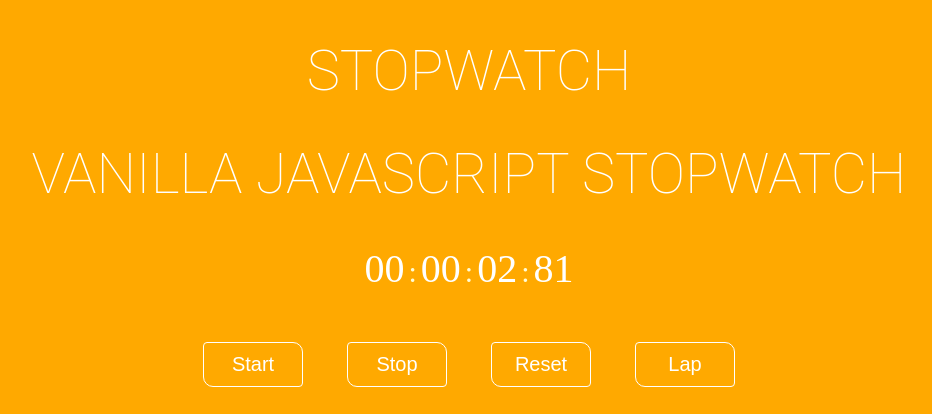
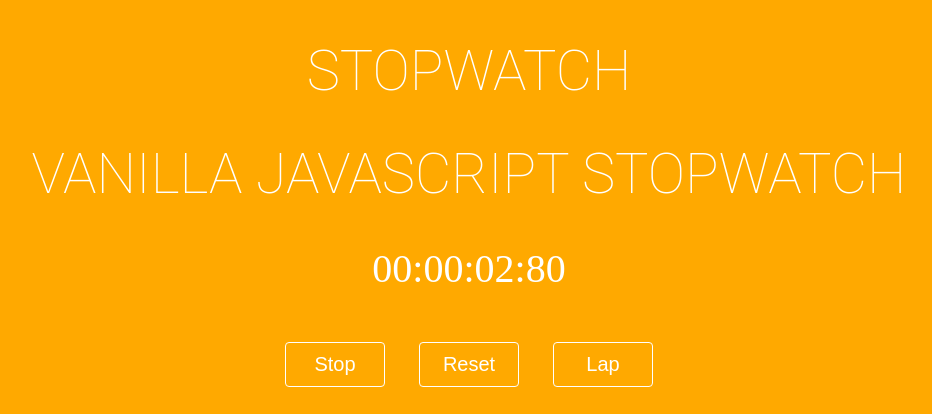
Before and after one commit to alkainno/stopwatch, a plain HTML site: page index.html in a window 1280 px wide. Both pictures are taken after a click on the button "Start". Shown: the whole page, without its empty margins (171-1103 px from the left). Drawn offline with Linux system fonts and the light colour scheme.

Commit message:
completed stopwatch

```diff
--- a/index.html
+++ b/index.html
@@ -13,34 +13,22 @@
         <h1>STOPWATCH</h1>
         <h1 class="subheading">VANILLA JAVASCRIPT STOPWATCH</h1>
         <div id="time">
-            <span class="digit" id="hr">
-                00</span>
-            <span class="txt">:</span>
-            <span class="digit" id="min">
-                00</span>
-            <span class="txt">:</span>
-            <span class="digit" id="sec">
-                00</span>
-            <span class="txt">:</span>
-            <span class="digit" id="count">
-                00</span>
+            <span class="digit" id="display">
+                00:00:00:00</span>
         </div>
         <div id="buttons">
-            <button class="btn" id="start">
+            <button class="btn" id="startStop">
                 Start</button>
-            <button class="btn" id="stop">
-                Stop</button>
             <button class="btn" id="reset">
                 Reset</button>
             <button class="btn" id="lap">
                 Lap</button>
-        </div>
-        <div>
-           <div class="lap-list">
-           </div>
+            <div id="laps">
+                <ul id="lapList"></ul>
+            </div>
         </div>
     </div>
-
+    </div>
     <script src="index.js"></script>
 </body>
 
--- a/index.js
+++ b/index.js
@@ -1,79 +1,97 @@
-let startBtn = document.getElementById("start");
-let stopBtn = document.getElementById("stop");
+let startStopBtn = document.getElementById("startStop");
 let resetBtn = document.getElementById("reset");
 let lapBtn = document.getElementById("lap");
+let lapList = document.getElementById("lapList");
+let display = document.getElementById("display");
 
-let hour = 00;
-let minute = 00;
-let second = 00;
-let count = 00;
+let startTime = 0;
+let timerInterval = null;
+let elapsed = 0;
+let laps = [];
+let previousLapTime = 0;
 
-startBtn.addEventListener("click", function () {
-  timer = true;
-  stopWatch();
-});
-
-stopBtn.addEventListener("click", function () {
-  timer = false;
+startStopBtn.addEventListener("click", function () {
+  if (timerInterval === null) {
+    startTimer();
+    startStopBtn.textContent = "Stop";
+    lapBtn.style.display = "inline-block";
+  } else {
+    stopTimer();
+    startStopBtn.textContent = "Start";
+  }
 });
 
 resetBtn.addEventListener("click", function () {
-  timer = false;
-  hour = 0;
-  minute = 0;
-  second = 0;
-  count = 0;
-  document.getElementById("hr").innerHTML = "00";
-  document.getElementById("min").innerHTML = "00";
-  document.getElementById("sec").innerHTML = "00";
-  document.getElementById("count").innerHTML = "00";
+  stopTimer();
+  display.textContent = "00:00:00:00";
+  laps = [];
+  lapList.innerHTML = "";
+  startStopBtn.textContent = "Start";
+  elapsed = 0; // Reset the elapsed time to 0 when the timer is reset
+  previousLapTime = 0; // Reset the previous lap time
 });
 
-function stopWatch() {
-  if (timer) {
-    count++;
+lapBtn.addEventListener("click", function () {
+  if (timerInterval !== null) {
+    laps.push(getElapsedTime());
+    let lapTime = formatTime(laps[laps.length - 1]);
+    let lapItem = document.createElement("li");
+    if (laps.length === 1) {
+      lapItem.textContent = lapTime;
+      let lapHeading = document.createElement("h4");
+      lapHeading.textContent = "Laps";
+      lapList.appendChild(lapHeading);
+    } else {
+      let lapDifference = laps[laps.length - 1] - previousLapTime;
+      let lapDifferenceTime = formatTime(lapDifference);
+      lapItem.textContent = lapDifferenceTime;
+    }
+    lapList.appendChild(lapItem);
+    previousLapTime = laps[laps.length - 1];
+  }
+});
 
-    if (count == 100) {
-      second++;
-      count = 0;
-    }
+function startTimer() {
+  if (elapsed === 0) {
+    startTime = Date.now() - (laps.length > 0 ? laps[laps.length - 1] : 0);
+  } else {
+    startTime = Date.now() - elapsed; // Use the stored elapsed time as the start time
+  }
+  timerInterval = setInterval(updateTimer, 10);
+}
 
-    if (second == 60) {
-      minute++;
-      second = 0;
-    }
+function stopTimer() {
+  clearInterval(timerInterval);
+  timerInterval = null;
+  elapsed = getElapsedTime(); // Store the elapsed time when the timer is stopped
+}
 
-    if (minute == 60) {
-      hour++;
-      minute = 0;
-      second = 0;
-    }
+function updateTimer() {
+  let elapsedTime = getElapsedTime();
+  display.textContent = formatTime(elapsedTime);
+}
 
-    let hrString = hour;
-    let minString = minute;
-    let secString = second;
-    let countString = count;
+function getElapsedTime() {
+  return Date.now() - startTime;
+}
 
-    if (hour < 10) {
-      hrString = "0" + hrString;
-    }
+function formatTime(time) {
+  let hours = Math.floor(time / 3600000);
+  let minutes = Math.floor((time % 3600000) / 60000);
+  let seconds = Math.floor((time % 60000) / 1000);
+  let centiseconds = Math.floor((time % 1000) / 10);
 
-    if (minute < 10) {
-      minString = "0" + minString;
-    }
+  return (
+    padNumber(hours) +
+    ":" +
+    padNumber(minutes) +
+    ":" +
+    padNumber(seconds) +
+    ":" +
+    padNumber(centiseconds)
+  );
+}
 
-    if (second < 10) {
-      secString = "0" + secString;
-    }
-
-    if (count < 10) {
-      countString = "0" + countString;
-    }
-
-    document.getElementById("hr").innerHTML = hrString;
-    document.getElementById("min").innerHTML = minString;
-    document.getElementById("sec").innerHTML = secString;
-    document.getElementById("count").innerHTML = countString;
-    setTimeout(stopWatch, 10);
-  }
+function padNumber(num) {
+  return num.toString().padStart(2, "0");
 }
--- a/style.css
+++ b/style.css
@@ -42,22 +42,55 @@ h1 {
 .btn {
     width: 100px;
     padding: 10px 15px;
-    margin: 0px 20px;
-    border-top-right-radius: 10px;
-    border-bottom-left-radius: 10px;
-    border-bottom-right-radius: 4px;
-    border-top-left-radius: 4px;
+    margin: 0px 15px;
+    border-radius: 4px;
     cursor: pointer;
     font-size: 20px;
     transition: 0.5s;
     color: white;
     font-weight: 500;
+    background-color: #ffa900;
+    border: 1px solid white;
 }
 
 #start,
 #stop,
-#reset,
+#reset {
+    background-color: #ffa900;
+    border: 1px solid white;
+}
+
 #lap {
     background-color: #ffa900;
     border: 1px solid white;
+    display: none;
 }
+
+/* #laps {
+    border: 1px solid white;
+    width: 100%;
+    height: auto;
+} */
+
+#lapList {
+    color: white;
+    font-size: 30px;
+    margin-top: 30px;
+    padding-top: 10px;
+    list-style: none;
+}
+
+ul li {
+    margin: 10px 0;
+    text-align: center;
+    margin-left: -15px;
+
+}
+
+h4 {
+    font-weight: 100;
+    margin: 0;
+    padding: 0;
+    margin-left: 99px;
+    font-family: Arial, Helvetica, sans-serif;
+}
```
